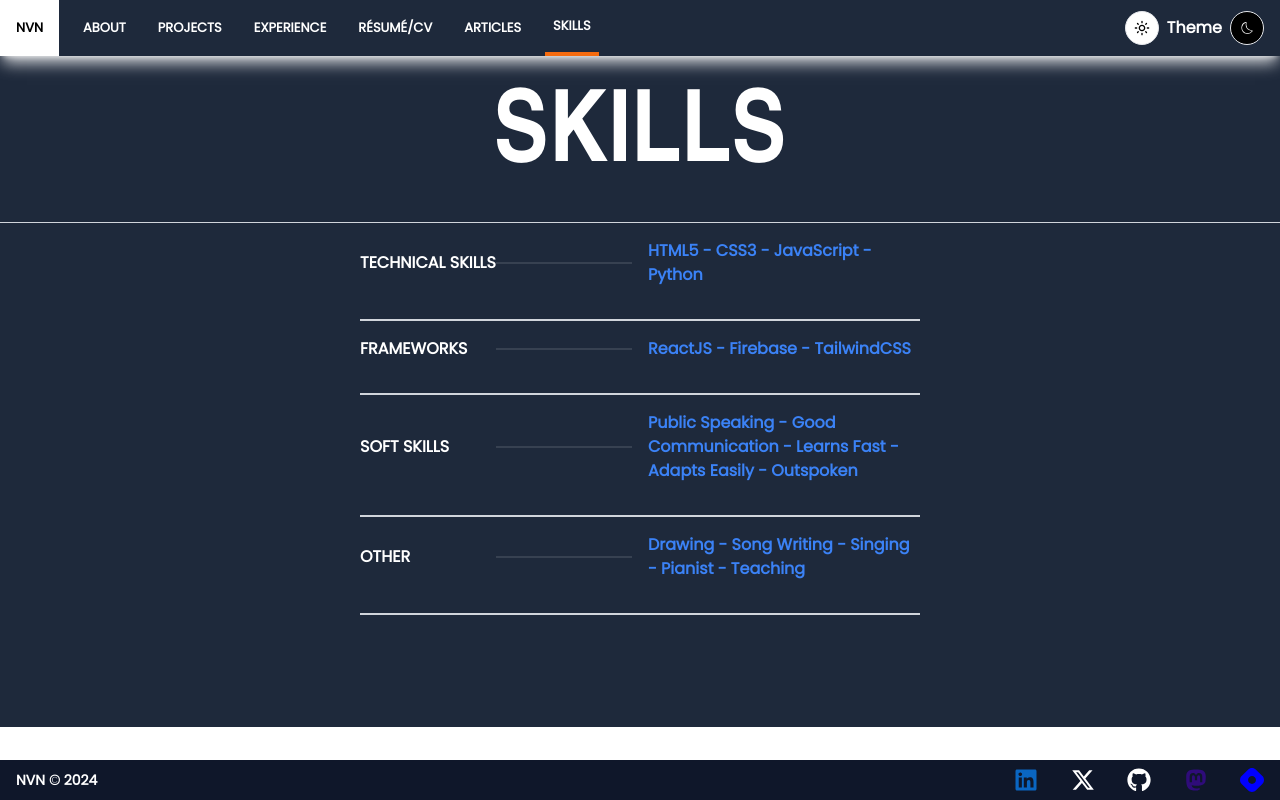
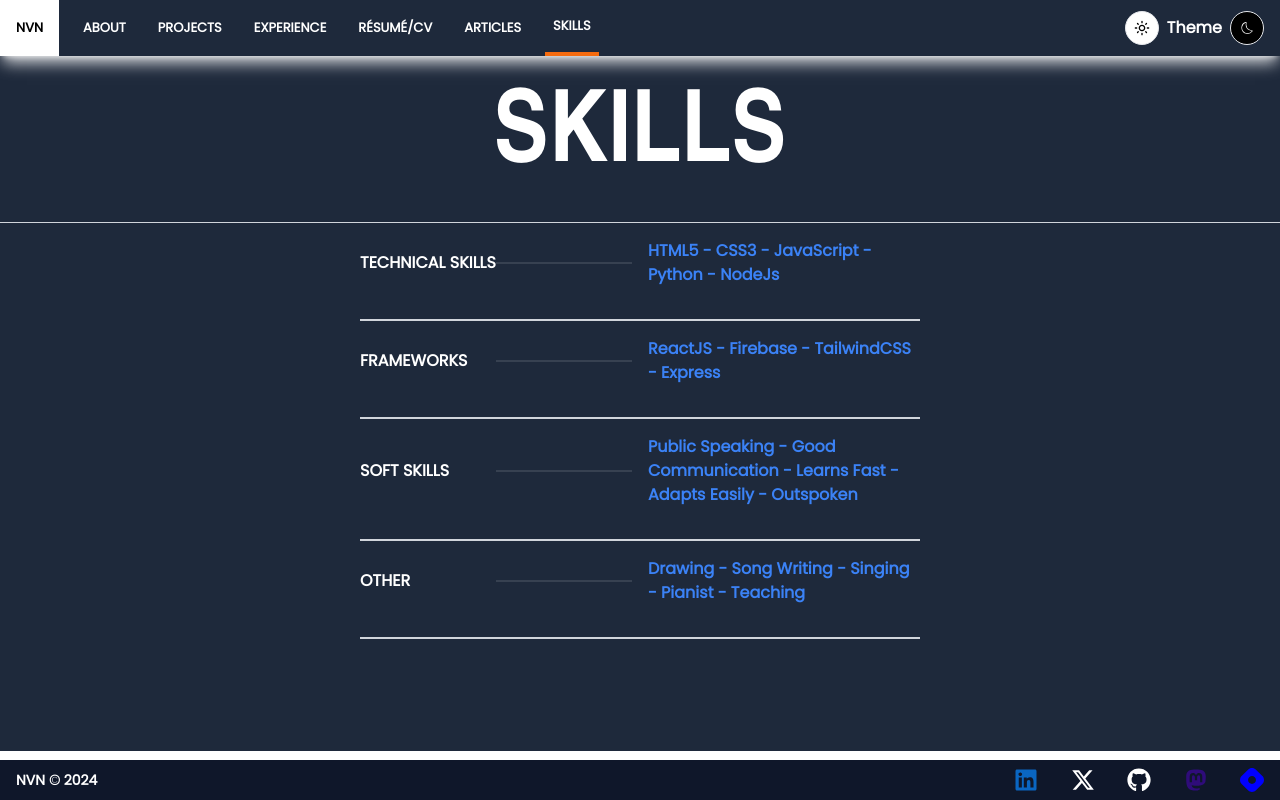
Before and after one commit to Nkemakolamuko/main-portfolio, a React (Vite) app: page /skill in a window 1280 px wide. Built offline with nearby package versions, Linux system fonts and the light colour scheme.

Commit message:
Quick fix

```diff
--- a/src/components/pages/Skills.jsx
+++ b/src/components/pages/Skills.jsx
@@ -29,12 +29,12 @@ const Skills = () => {
       <PageTitle title="SKILLS" />
       <div className=" md:max-w-[35rem] flex items-center flex-col justify-center px-4 md:px-0 lg:px-0 mx-auto pb-28 font-semibold ">
         <SkillsCard
-          skills="HTML5 - CSS3 - JavaScript - Python"
+          skills="HTML5 - CSS3 - JavaScript - Python - NodeJs"
           SkillName="Technical Skills"
         />
 
         <SkillsCard
-          skills="ReactJS - Firebase - TailwindCSS"
+          skills="ReactJS - Firebase - TailwindCSS - Express"
           SkillName="Frameworks"
         />
 
```
